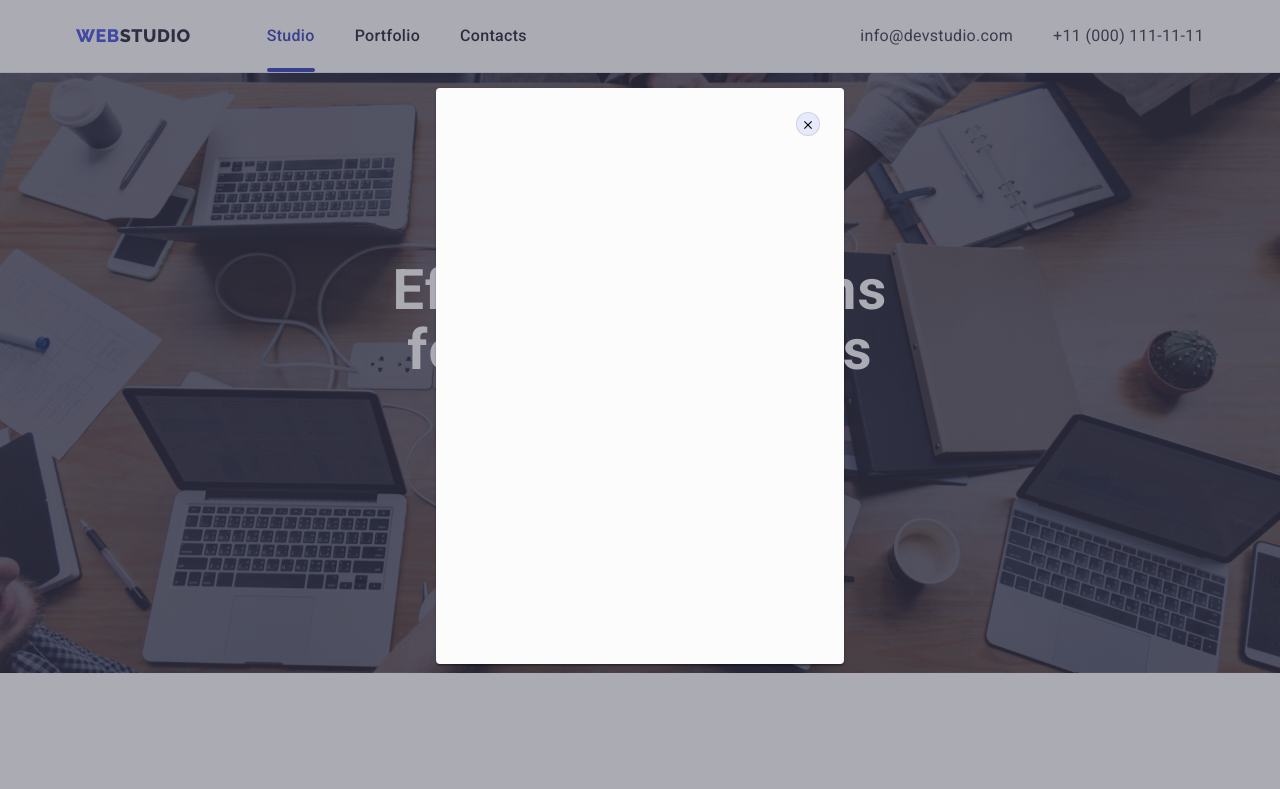
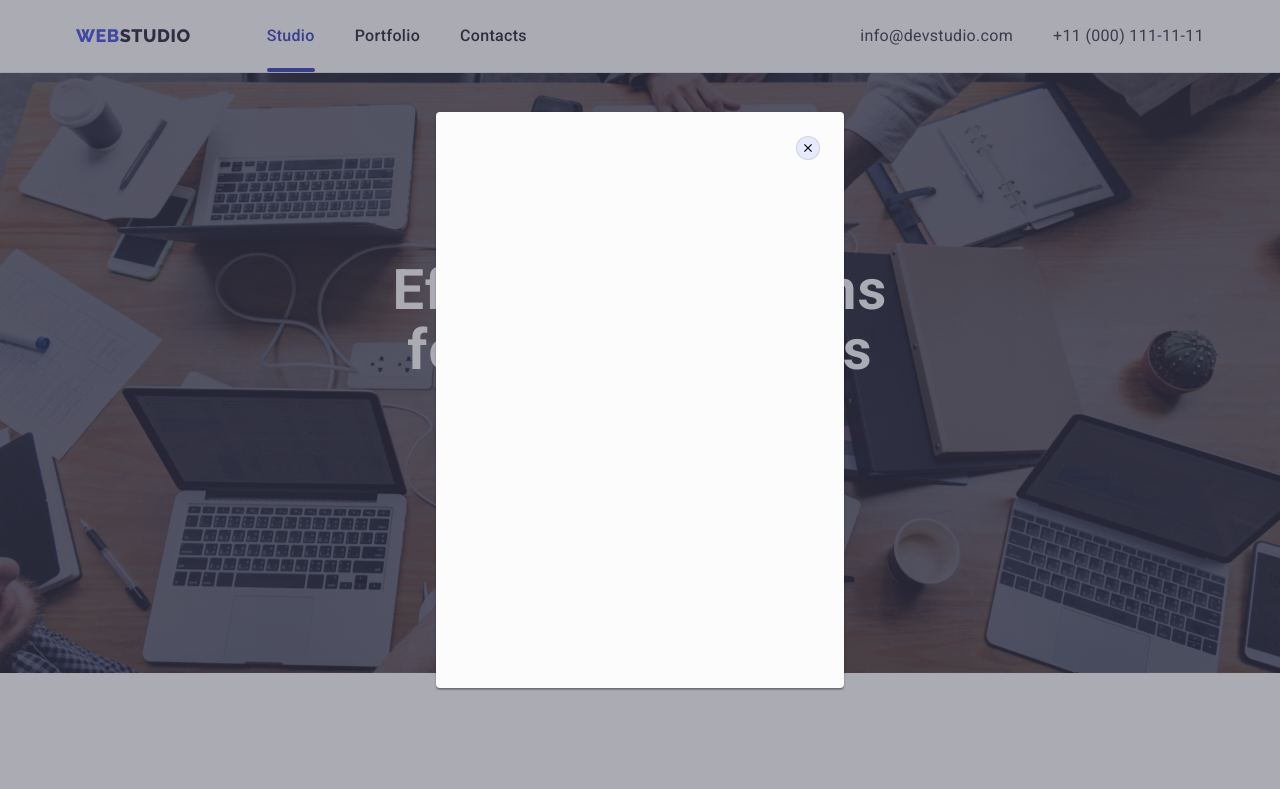
Before and after one commit to AlShevka/goit-markup-hw-05, a plain HTML site: page index.html in a window 1280 px wide. Both pictures are taken after a click on the button "Order Service". Shown: the top 789 px of the page. Drawn offline with nearby package versions, Linux system fonts and the light colour scheme.

Commit message:
aded changes in hw

```diff
--- a/css/styles.css
+++ b/css/styles.css
@@ -634,9 +634,9 @@ color: var(--secondary-color-white);
 
 .modal {
 	position: absolute;
-	top: 88px;
-	left: calc( 50% - 204px );
-	transform: rotate(0) scale(1);
+	top: 50%;
+	left: 50%;
+	transform: translate(-50%, -50%) rotate(0) scale(1);
 	opacity: 1;
 
 	transition: transform 600ms ease 200ms, opacity 600ms ease 200ms;
@@ -653,13 +653,18 @@ color: var(--secondary-color-white);
 }
 
 .bacdroup.is-hidden .modal {
-	transform: rotate(360deg) scale(0.2);
+	transform: translate(-50%, -50%) rotate(360deg) scale(0.2);
 	opacity: 0;
 }
 
 .modal-btn {
-	display: block;
-	margin-left: auto;
+	position: absolute;
+	top: 24px;
+	right: 24px;
+
+	display: flex;
+	align-items: center;
+	justify-content: center;
 
 	width: 24px;
 	height: 24px;
@@ -669,4 +674,12 @@ color: var(--secondary-color-white);
 	border: 1px solid rgba(0, 0, 0, 0.1);
 
 	cursor: pointer;
+
+	transition: background-color var(--animation) fill var(--animation) ;
 }
+
+.modal-btn:hover,
+.modal-btn:focus {
+	background-color: var(--accent-color-ocean);
+	fill: var(--secondary-color-white) ;
+}
```
